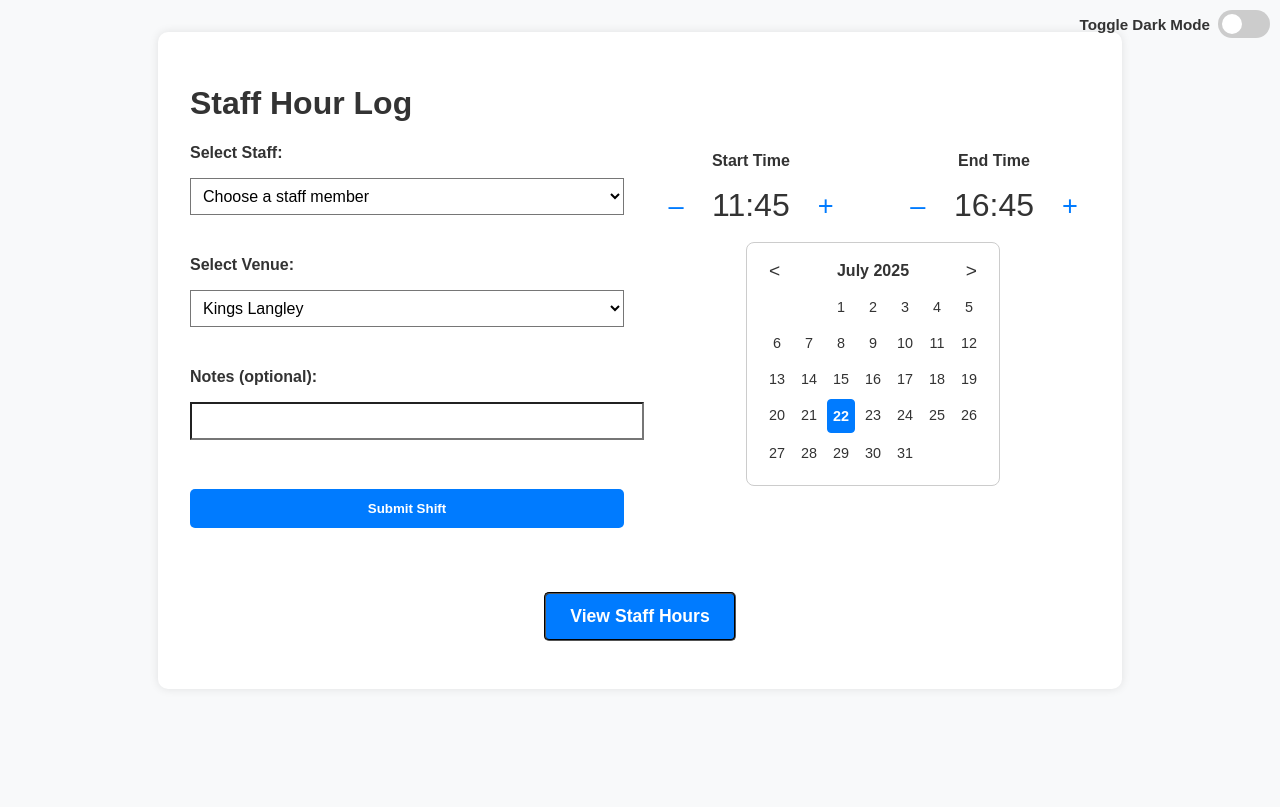
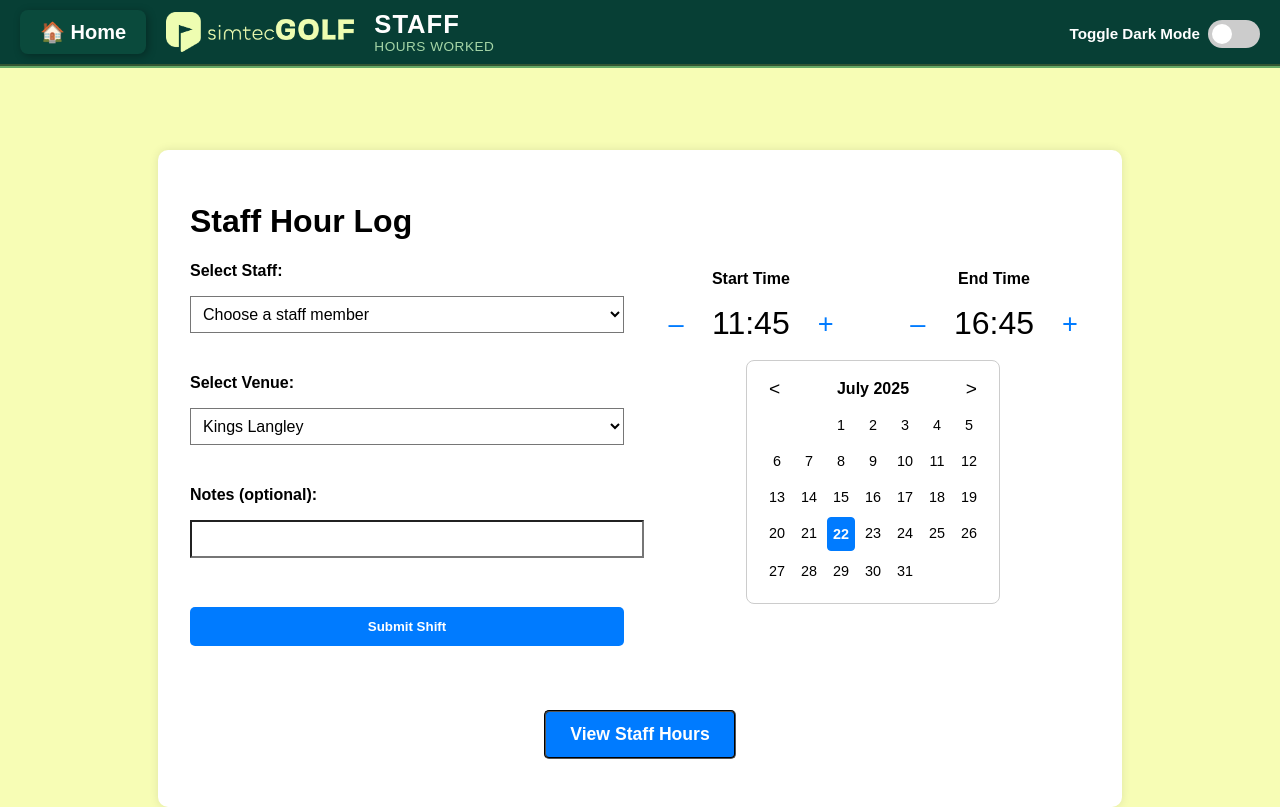
Before and after one commit to jake6192/V5, a Flask app: page /hourlog in a window 1280 px wide. Before the commit the page ends 641 px from the top, so only its background shows below. Run offline with Flask 3, Linux system fonts and the light colour scheme.

Commit message:
add home button to app headers - to return user to hub

```diff
--- a/static/hourlog.css
+++ b/static/hourlog.css
@@ -1,10 +1,5 @@
 body {
-  font-family: sans-serif;
-  background: #f8f9fa;
-  color: #333;
-  margin: 0;
-  padding: 2rem;
-  transition: background 0.8s ease, color 0.8s ease;
+  padding-top: 150px;
 }
 
 .dark body {
@@ -198,6 +193,8 @@ body {
   gap: 0.5rem;
   font-weight: bold;
   font-size: 0.95rem;
+  padding-top: 0.6rem;
+  margin-right: 10px;
 }
 
 /* Optional: dark mode label color */
--- /dev/null
+++ b/static/style.css
@@ -0,0 +1,59 @@
+body {
+  font-family: Arial, sans-serif;
+  padding: 0;
+  margin: 0;
+  background-color: #f7fdb5;
+}
+header {
+  background-color: #073f35;
+  color: white;
+  display: flex;
+  align-items: center;
+  padding: 10px 20px;
+  justify-content: flex-start;
+  border-bottom: 4px groove #6a6;
+  position: fixed;
+  top: 0;
+  width: 100%;
+  max-height: 75px;
+}
+.home-button {
+  min-width: fit-content;
+  max-width: fit-content;
+  background-color: #0a4a3c;
+  color: white;
+  font-size: 20px;
+  font-weight: bold;
+  margin-right: 20px;
+  padding: 10px 20px;
+  border-radius: 8px;
+  cursor: pointer;
+  z-index: 1000;
+  box-shadow: 2px 2px 8px rgba(0,0,0,0.3);
+  transition: background-color 0.3s ease;
+}
+.home-button:hover {
+  background-color: #0d5c4a;
+}
+header .brand {
+  display: flex;
+  align-items: center;
+  font-weight: bold;
+  margin-right: 20px;
+}
+.header-text {
+  display: flex;
+  flex-direction: column;
+}
+.header-title {
+  margin: 0;
+  color: #ffffff;
+  font-size: 1.6rem;
+  letter-spacing: 1px;
+}
+.header-tagline {
+  margin: 0;
+  color: #a5d6a7;
+  font-size: 0.85rem;
+  letter-spacing: 0.5px;
+}
--- a/templates/hourlog.html
+++ b/templates/hourlog.html
@@ -4,9 +4,19 @@
   <meta charset="UTF-8" />
   <link rel="icon" type="image/x-icon" href="{{ url_for('static', filename='favicon.ico') }}">
   <title>Staff Hours Log</title>
+  <link rel="stylesheet" href="{{ url_for('static', filename='style.css') }}?v=1.0.7">
   <link rel="stylesheet" href="{{ url_for('static', filename='hourlog.css') }}?v=1.0.7">
 </head>
 <body>
+  <header>
+    <div class="home-button" onclick="window.location.href='/'">🏠 Home</div>
+    <div class="brand">
+      <img src="{{ url_for('static', filename='logo.png') }}" alt="Logo" height="40">
+    </div>
+    <div class="header-text">
+      <h1 class="header-title">STAFF</h1>
+      <p class="header-tagline">HOURS WORKED</p>
+    </div>
     <div class="theme-toggle">
       <label for="darkModeToggle" class="theme-label">Toggle Dark Mode</label>
       <label class="switch">
@@ -14,6 +24,7 @@
         <span class="slider"></span>
       </label>
     </div>
+  </header>
 
   {% set modal_id = "pinModal" %}
 {% include "_modal.html" %}
--- a/templates/members.html
+++ b/templates/members.html
@@ -6,12 +6,14 @@
   <meta charset="UTF-8">
   <link rel="icon" type="image/x-icon" href="{{ url_for('static', filename='favicon.ico') }}">
   <title>Member Perk Tracker</title>
+  <link rel="stylesheet" href="{{ url_for('static', filename='style.css') }}?v=1.0.7">
   <link rel="stylesheet" href="{{ url_for('static', filename='members.css') }}?v=1.0.7">
   <script src="https://code.jquery.com/jquery-3.6.0.min.js"></script>
 </head>
 <body>
 
   <header>
+    <div class="home-button" onclick="window.location.href='/'">🏠 Home</div>
     <div class="brand">
       <img src="{{ url_for('static', filename='logo.png') }}" alt="Logo" height="40">
     </div>
```
Also changed, not shown: static/members.css (+0 -43 lines). Lines whose indentation alone changed are shown as unchanged.
